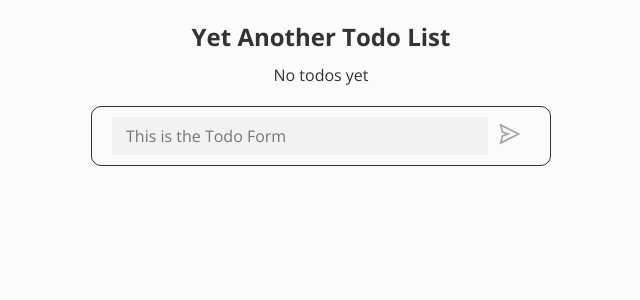
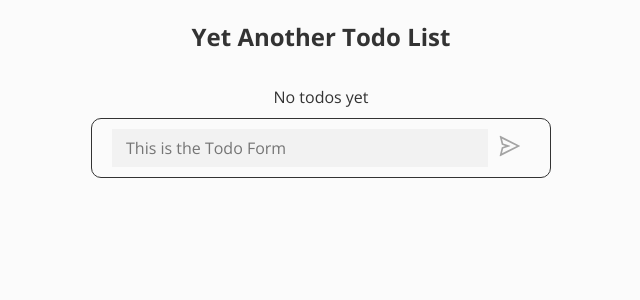
Before and after one commit to flcsn/yet-another-todo-list, a React (Create React App) app: page / in a window 1280 px wide. Shown: the top 300 px of the page, without its empty margins (319-959 px from the left). Built offline with nearby package versions, Linux system fonts and the light colour scheme.

Commit message:
ul children are now li

```diff
--- a/src/App.js
+++ b/src/App.js
@@ -13,15 +13,12 @@ const App = () => {
       id: uuidv4(),
       name: todo
     }
-    console.log('adding', todoObj)
     const newTodos = todos.concat(todoObj)
     setTodos(newTodos)
   }
 
   const deleteTodo = (todo) => {
-    console.log('removing', todo)
     const newTodos = todos.filter(t => t.id !== todo.id)
-    console.log('setting new todos to', newTodos)
     setTodos(newTodos)
   }
 
--- a/src/components/TodoList.js
+++ b/src/components/TodoList.js
@@ -6,9 +6,11 @@ const TodoList = ({ todos, deleteTodo }) => {
     <div className='container'>
       <ul>
         { todos.length === 0
-          ? <div>No todos yet</div>
+          ? <li><div>No todos yet</div></li>
           : todos.map(todo =>
-            <TodoItem key={todo.id} todo={todo} deleteTodo={deleteTodo} />)
+            <li key={todo.id} >
+              <TodoItem todo={todo} deleteTodo={deleteTodo} />
+            </li>)
         }
       </ul>
     </div>
--- a/src/index.css
+++ b/src/index.css
@@ -47,14 +47,18 @@ button {
   margin: 0 auto;
 }
 
-.main-container > .container + .container {
-  margin: 10px 0;
-}
-
 .container {
   height: 100%;
   width: 100%;
   text-align: center;
+}
+
+.container:first-child {
+  margin-bottom: 2em;
+}
+
+.container > ul > li {
+  margin-bottom: 10px;
 }
 
 .todo-item {
```
